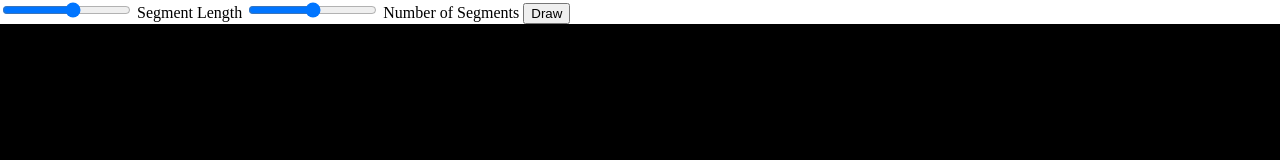
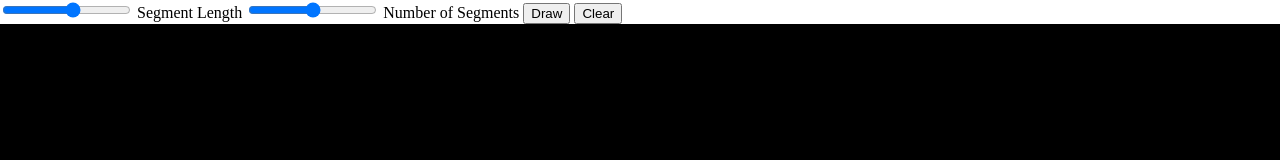
Before and after one commit to misslivirose/visualizations, a plain HTML site: page index.html in a window 1280 px wide. Drawn offline with Linux system fonts and the light colour scheme.

Commit message:
working on erase button

```diff
--- a/index.html
+++ b/index.html
@@ -10,6 +10,7 @@
 		<input type="range" id = "segL"  min=".1" max="1" step=".1"/> Segment Length
 		<input type="range" id = "numSeg" min="1" max = "2000"/> Number of Segments
 		<button onclick = "clicked()"> Draw </button>
+		<button onclick = "erase()"> Clear </button>
 		<script src="three.min.js"></script>
 		<script src = "math.min.js" type="text/javascript"></script>
 		<script src="helper.js"></script>
@@ -20,6 +21,7 @@
 			var renderer = new THREE.WebGLRenderer();
 			renderer.setSize( window.innerWidth, window.innerHeight );
 			document.body.appendChild( renderer.domElement );
+			renderer.domElement.id = "canvas";
 
 			var clicked = function(){
 				var material = new THREE.LineBasicMaterial( { color: 0xffffff, linewidth: 3 } );
@@ -30,7 +32,11 @@
 				scene.add(line);
 				camera.position.z = 50;
 			};
+			var erase = function(){
+				console.log("Attempting to clear...");
+				document.getElementById("canvas").Children.Clear();
 
+			};
 			var render = function () {
 				requestAnimationFrame( render );
 				// Do animation changes here
```
